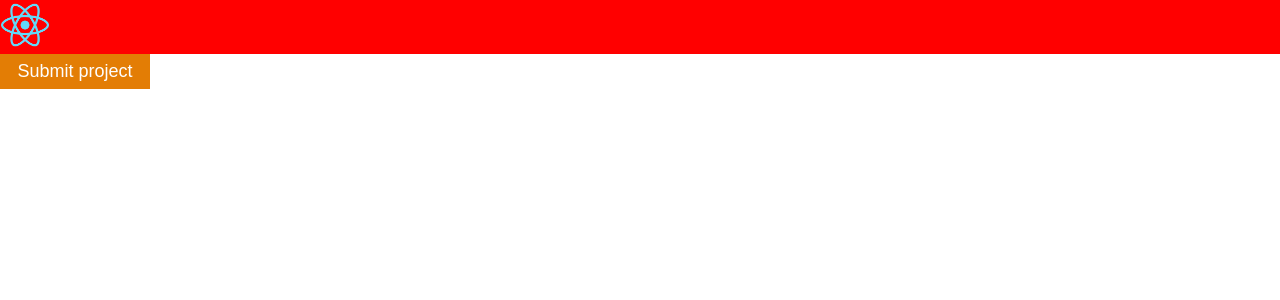
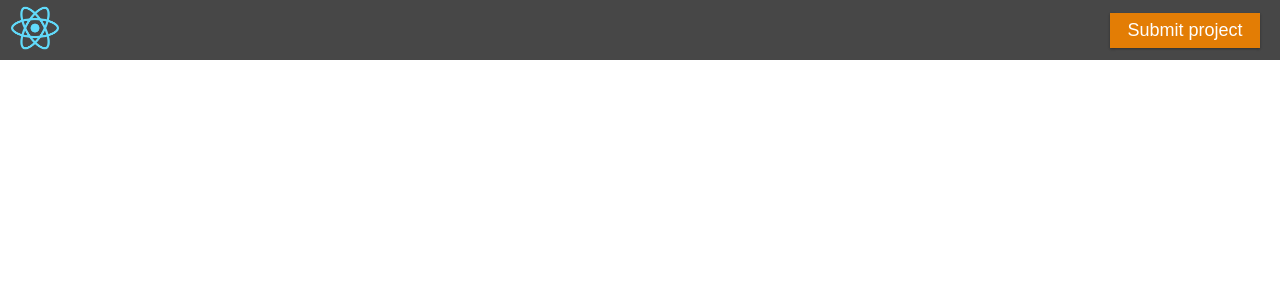
Before and after one commit to MaximeKirch/osLink, a React (Create React App) app: page / in a window 1280 px wide. Shown: the top 300 px of the page. Built offline with nearby package versions, Linux system fonts and the light colour scheme.

Commit message:
Composant Nav + init CSS

```diff
--- a/src/App.css
+++ b/src/App.css
@@ -8,23 +8,29 @@
 
 /* 1. Nav Component */
 
-.Nav {
+.navBar {
   display: flex;
   flex-direction: row;
-  height: auto;
+  height: 60px;
   width: auto;
-  display: inline;
-  justify-content: space-around;
-  background-color: red;
+  justify-content: space-between;
+  align-items: center;
+  background-color: rgba(51,51,51,0.9);
 }
 
 .navMenu {
-  background: red;
+
+}
+
+a {
+  text-decoration: none;
+  color: #fefefe;
 }
 
 #logo{
   height: 50px;
   width: 50px;
+  margin-left: 10px;
 }
 
 
@@ -38,4 +44,28 @@
   width: 150px;
   font-size: 18px;
   border:none;
+  margin-right: 20px;
+  transition: transform 500ms ease-in-out-back;
+   background-position : 800ms ease-in-out-bac;
+   box-shadow: 500ms linear;
+  background-size: contain;
+  background-position: -200px center;
+  background-repeat: no-repeat;
+  box-shadow: 0 1px 3px rgba(0,0,0,0.12), 0 1px 2px rgba(0,0,0,0.24);
 }
+
+  #submitBtn:hover{
+    cursor: pointer;
+    transform: scale(1.1);
+    background-position: -60px;
+    box-shadow: 0 3px 6px rgba(0,0,0,0.16), 0 3px 6px rgba(0,0,0,0.23);
+  }
+  #submitBtn:active{
+    transform: scale(1);
+    background-position: 500px;
+    box-shadow: 0 1px 3px rgba(0,0,0,0.12), 0 1px 2px rgba(0,0,0,0.24);
+}
+
+/* -------------------------------------------------------------------------------------------------- */
+
+/*2. */
--- a/src/components/Nav.js
+++ b/src/components/Nav.js
@@ -4,16 +4,21 @@ import '../App.css'
 
 function Nav() {
     return(
-        <div className='Nav'>
-        <div className="navMenu">
-            <img id="logo" src={logo} alt='navLogo' />
+        <>
+
+        <div className='navBar'>
+            <div className="navMenu">
+                <img id="logo" src={logo} alt='navLogo' />
+            </div>
+
+        <div classname="submit">
+            <button id="submitBtn"><a href='#'>Submit project</a></button>
+
         </div>
 
-        <div classname="submit">
-            <button id="submitBtn">Submit project</button>
+        </div>
 
-        </div>
-        </div>
+        </>
     )
 }
 
```
Also changed, not shown: heures.txt.
